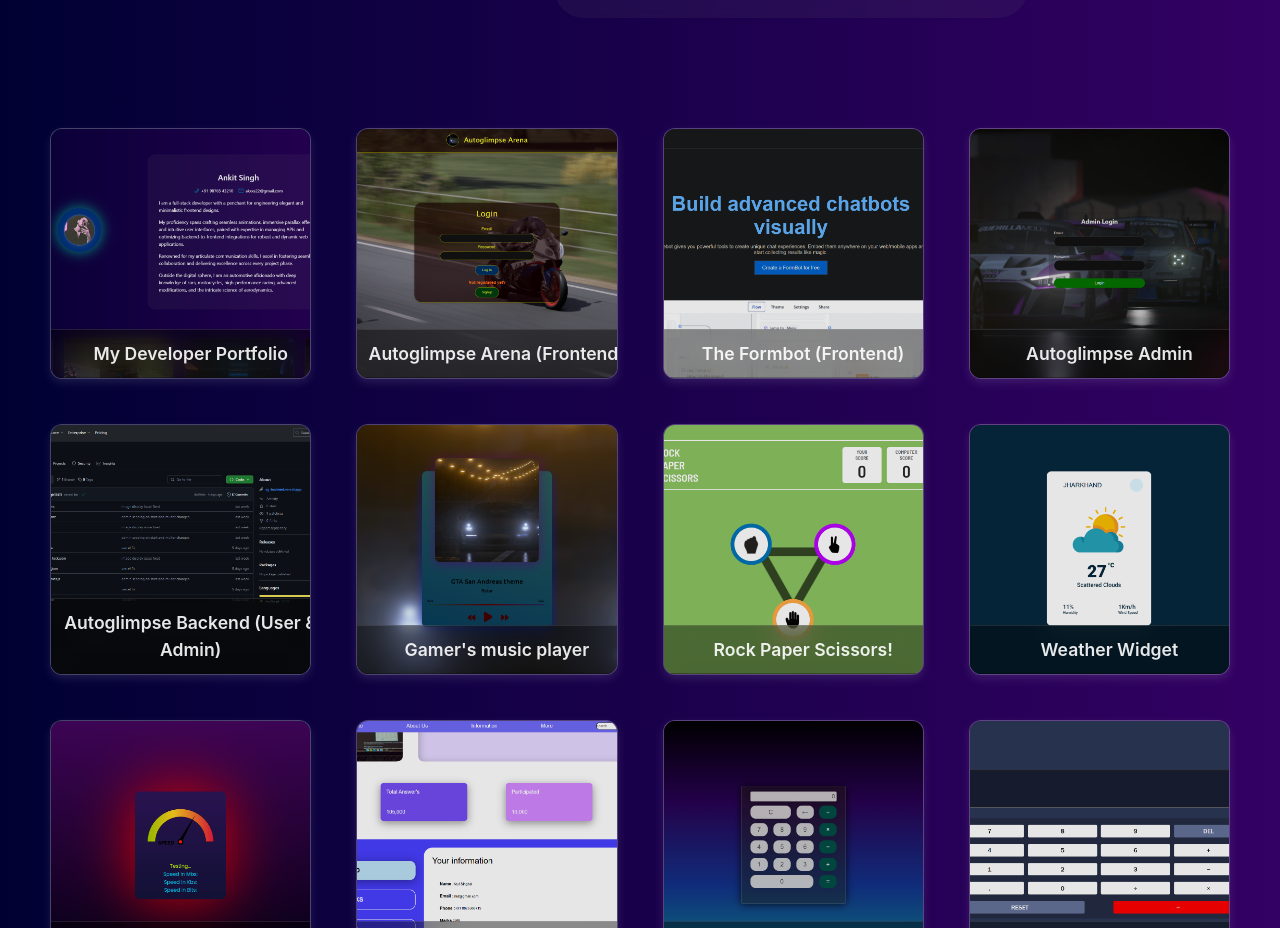
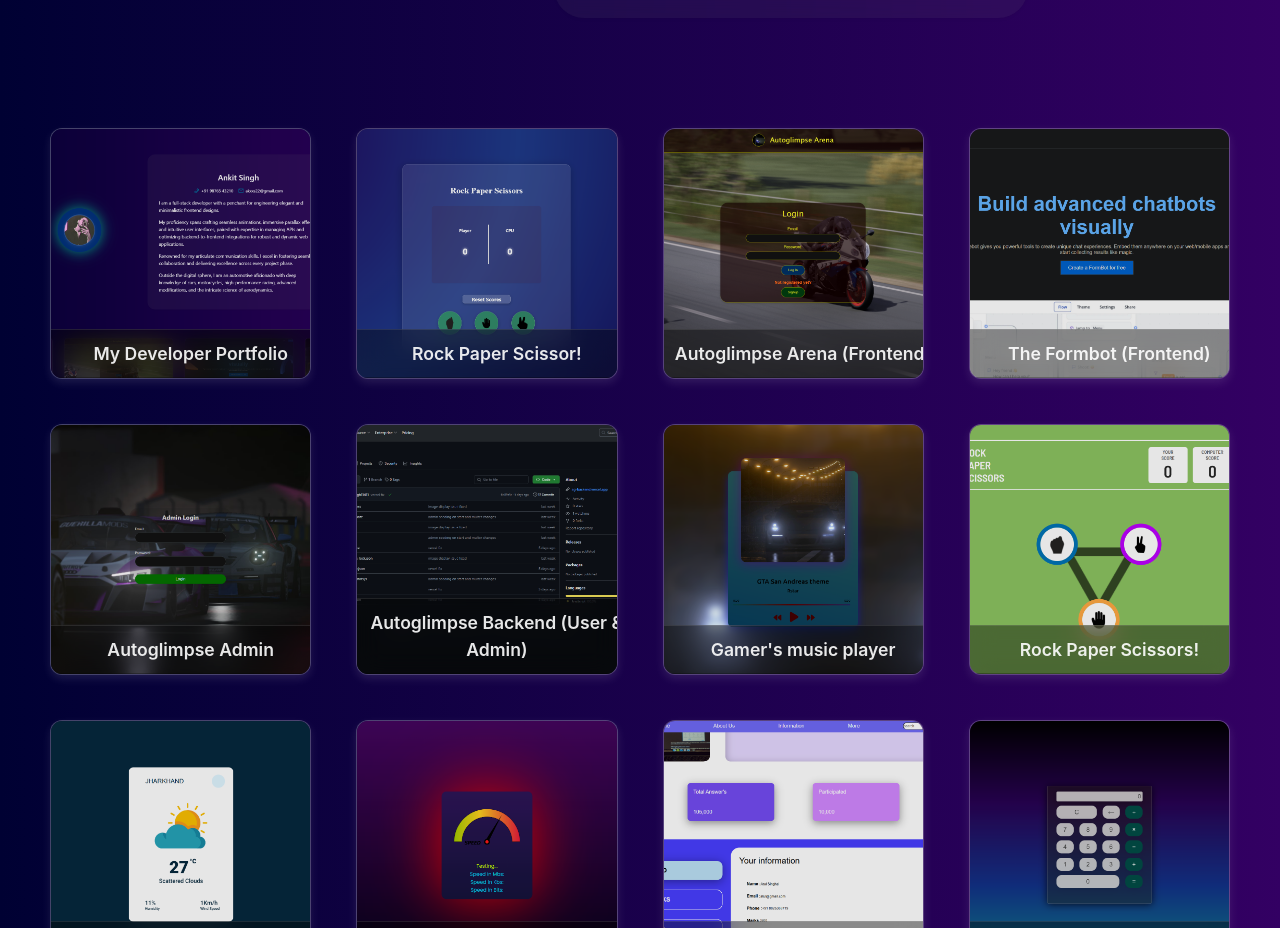
Before and after one commit to ankitsingh11411/port_frontend, a React (Vite) app: page / in a window 1280 px wide. Shown: the part 920-1848 px from the top of the page. Built offline with nearby package versions, Linux system fonts and the light colour scheme.

Commit message:
project added

```diff
--- a/src/assets/Project.js
+++ b/src/assets/Project.js
@@ -17,6 +17,25 @@ const projects = [
       'github',
       'vercel',
       'react router',
+    ],
+  },
+  {
+    title: 'Rock Paper Scissor!',
+    description:
+      'This interactive Rock Paper Scissors game is built using React Vite, offering a seamless and responsive gaming experience. The UI is minimal yet engaging, featuring smooth animations powered by Framer Motion. The application utilizes Ant Design for modern, reusable components, ensuring a clean and structured design. Game scores are stored persistently using localStorage, allowing users to keep track of their performance across sessions. React Router efficiently manages navigation between the home and game pages. Deployed on Vercel, this project ensures high-speed performance and scalability while highlighting my expertise in front-end development, UI engineering, and interactive design.',
+    githubLink: 'https://github.com/ankitsingh11411/RPS-play',
+    deployedLink: 'https://rockpaperscissor-tau.vercel.app/',
+    image: '/rps.png',
+    skills: [
+      'React',
+      'Vite',
+      'Framer Motion',
+      'MongoDB',
+      'Express.js',
+      'Ant Design',
+      'javascript',
+      'vercel',
+      'modular css',
     ],
   },
 
```
Also changed, not shown: public/rps.png (added).
